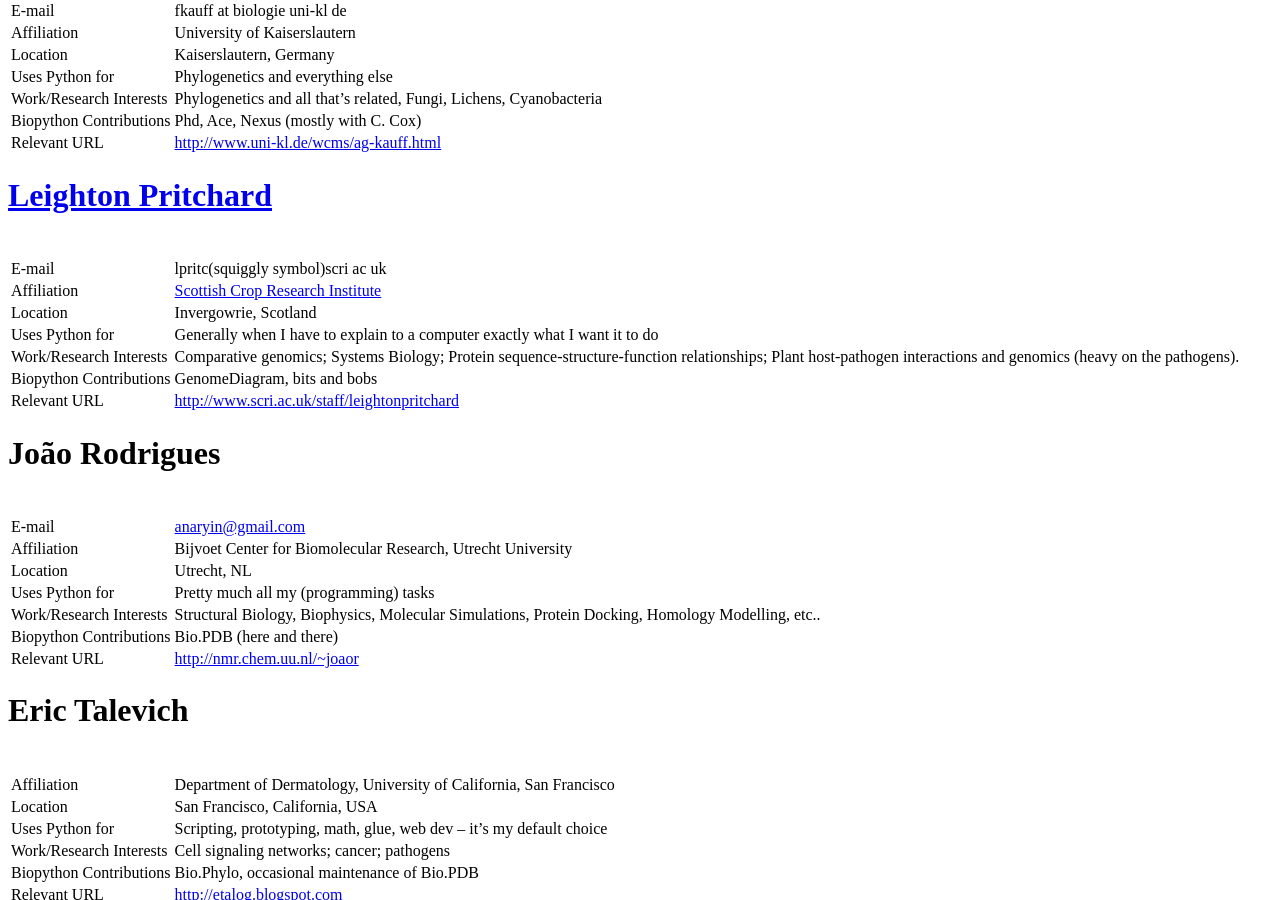
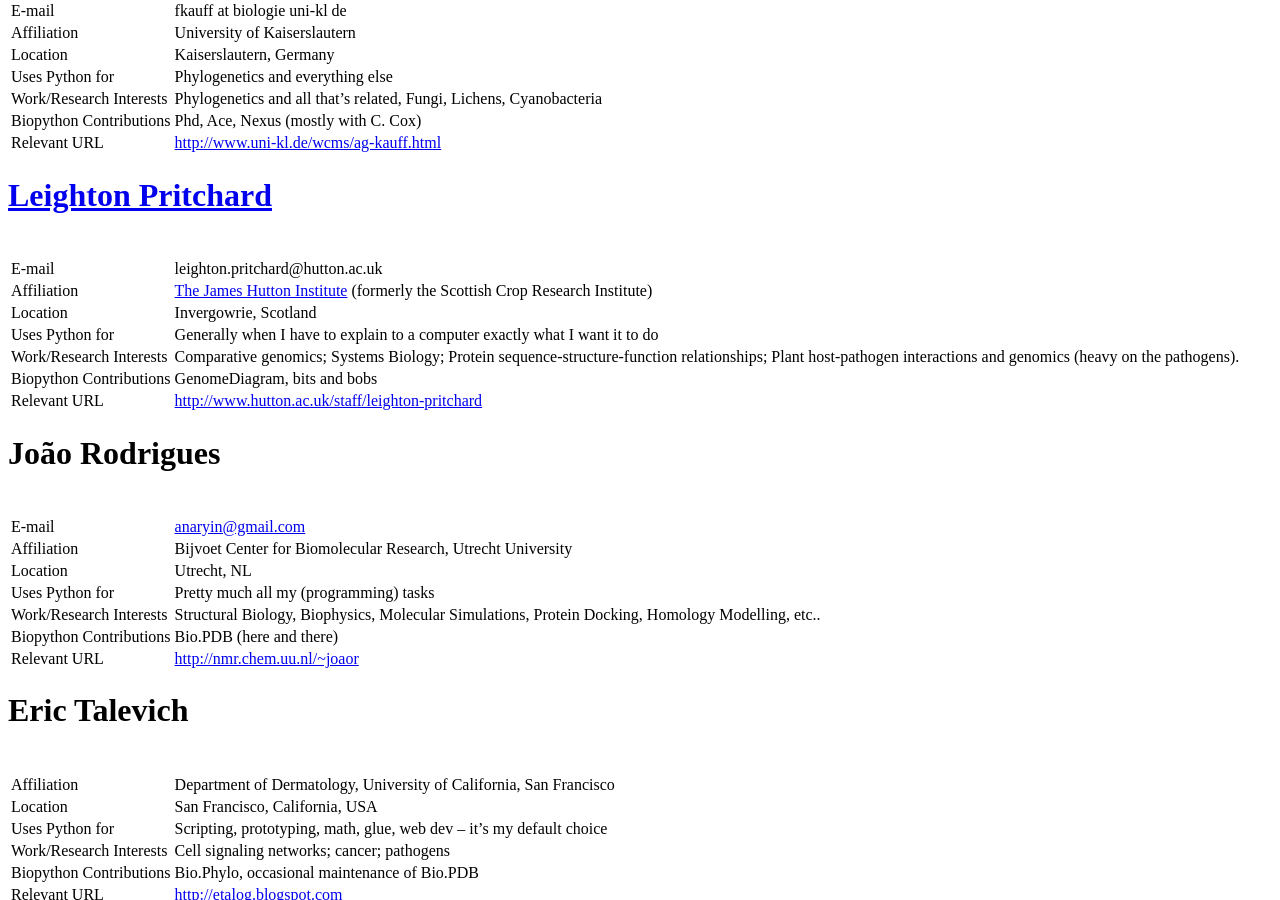
Before and after one commit to biopython/biopython.github.io, a Jekyll site: the page built from wiki/Participants.md, in a window 1280 px wide and 900 px high, scrolled down 3251 px. Built offline with Jekyll 4.4.1, drawn with Linux system fonts in a browser that asks for light colours.

Commit message:
/* Leighton Pritchard */

```diff
--- a/wiki/Participants.md
+++ b/wiki/Participants.md
@@ -181,13 +181,13 @@ Frank Kauff
 
 |                         |                                                                                                                                                                   |
 |-------------------------|-------------------------------------------------------------------------------------------------------------------------------------------------------------------|
-| E-mail                  | lpritc(squiggly symbol)scri ac uk                                                                                                                                 |
-| Affiliation             | [Scottish Crop Research Institute](http://www.scri.ac.uk/)                                                                                                        |
+| E-mail                  | leighton.pritchard@hutton.ac.uk                                                                                                                                   |
+| Affiliation             | [The James Hutton Institute](http://www.hutton.ac.uk/) (formerly the Scottish Crop Research Institute)                                                            |
 | Location                | Invergowrie, Scotland                                                                                                                                             |
 | Uses Python for         | Generally when I have to explain to a computer exactly what I want it to do                                                                                       |
 | Work/Research Interests | Comparative genomics; Systems Biology; Protein sequence-structure-function relationships; Plant host-pathogen interactions and genomics (heavy on the pathogens). |
 | Biopython Contributions | GenomeDiagram, bits and bobs                                                                                                                                      |
-| Relevant URL            | <http://www.scri.ac.uk/staff/leightonpritchard>                                                                                                                   |
+| Relevant URL            | [<http://www.hutton.ac.uk/staff/leighton-pritchard>](http://www.hutton.ac.uk/staff/leighton-pritchard)                                                            |
 
 João Rodrigues
 ==============
```
Also changed, not shown: 1 other file.
